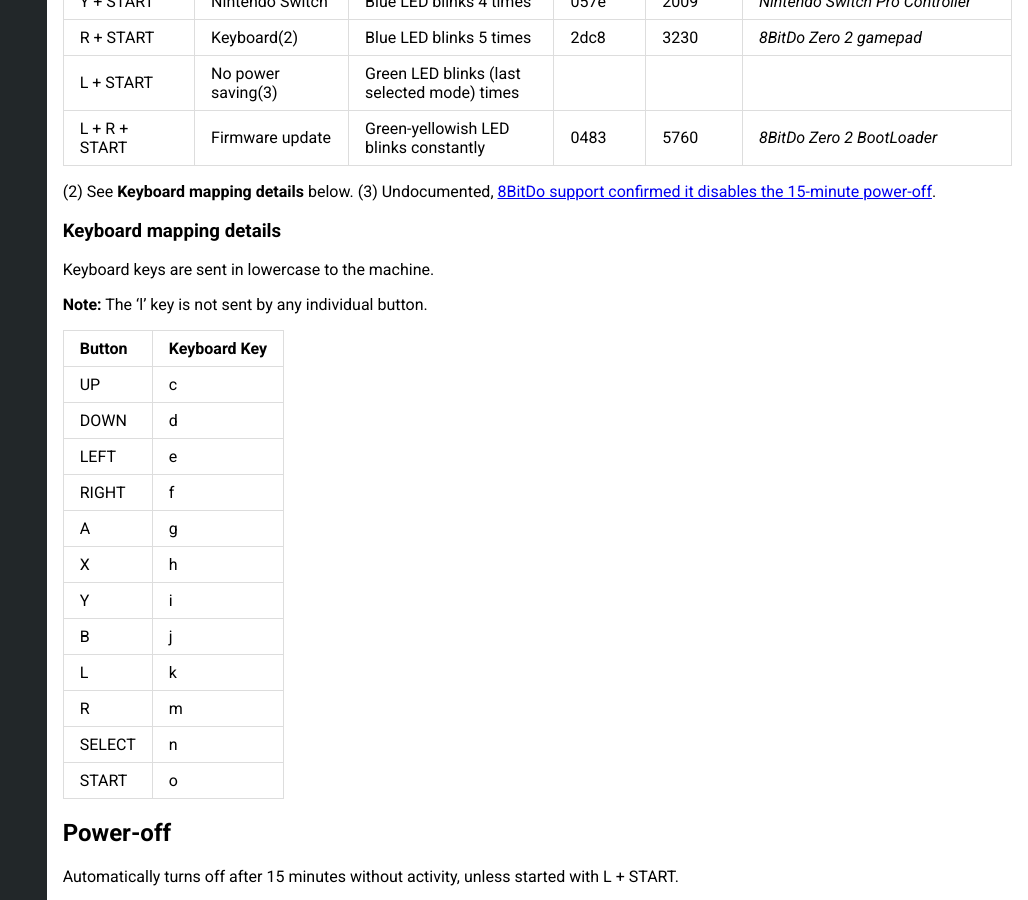
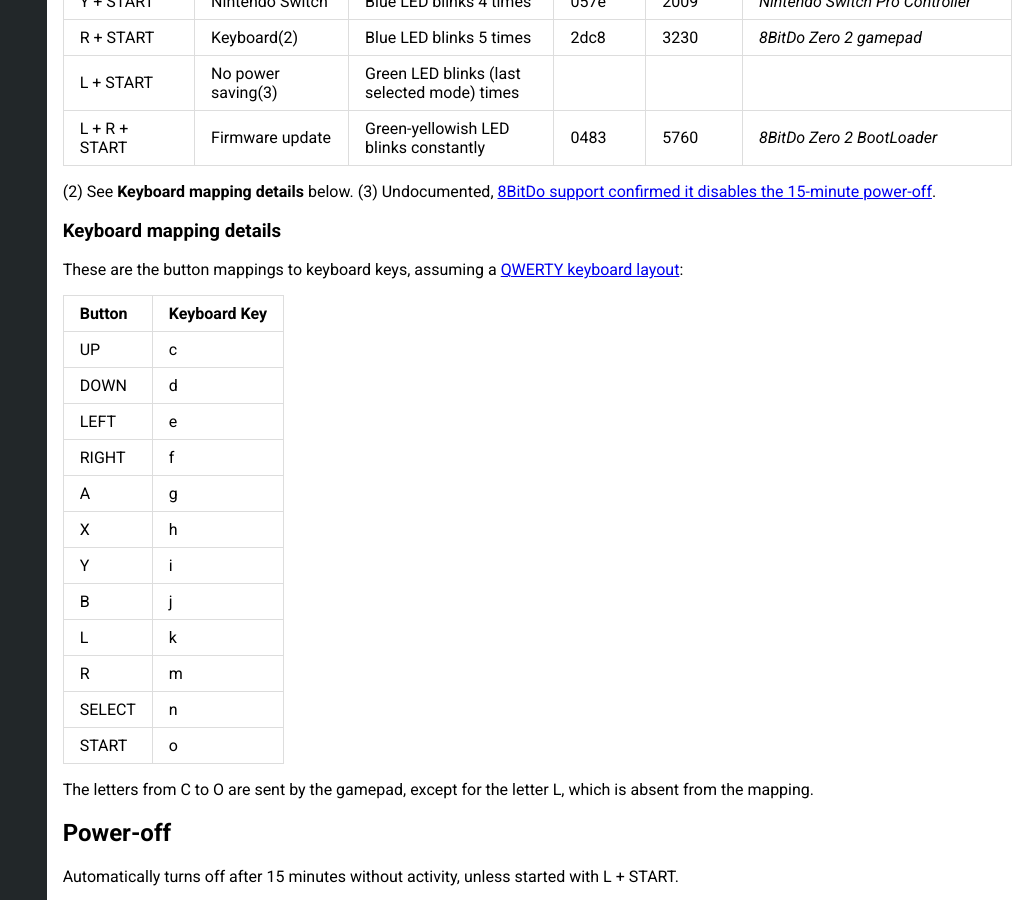
Before and after one commit to denilsonsa/gamepad-cheatsheet, a Jekyll site: the page built from _gamepads/8BitDo_Zero_2.md, in a window 1280 px wide and 900 px high, scrolled down 1225 px. Shown: the whole window, without its empty margins (252-1280 px from the left). Built offline with Jekyll 4.4.1, drawn with Linux system fonts in a browser that asks for light colours.

Commit message:
8BitDo_Zero_2.md: note about the keyboard layout
Follow-up of the previous commit.

```diff
--- a/_gamepads/8BitDo_Zero_2.md
+++ b/_gamepads/8BitDo_Zero_2.md
@@ -40,9 +40,7 @@
 
 ### Keyboard mapping details
 
-Keyboard keys are sent in lowercase to the machine.
-
-**Note:** The 'l' key is not sent by any individual button.
+These are the button mappings to keyboard keys, assuming a [QWERTY keyboard layout](https://en.wikipedia.org/wiki/QWERTY#Computer_keyboards):
 
 Button | Keyboard Key
 ------ | ------------
@@ -58,6 +56,8 @@
 R      | m
 SELECT | n
 START  | o
+
+The letters from C to O are sent by the gamepad, except for the letter L, which is absent from the mapping.
 
 ## Power-off
 
```
